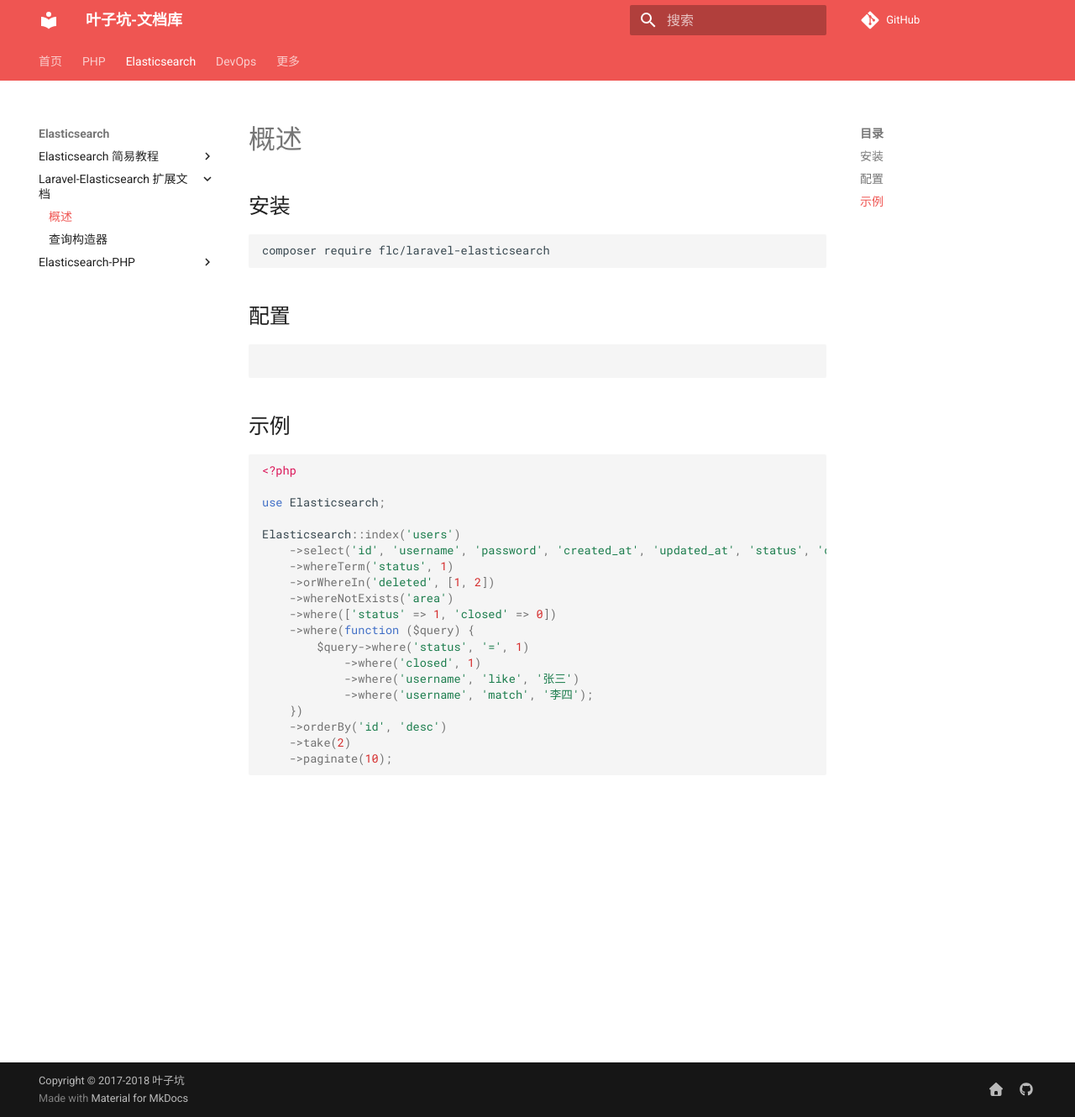
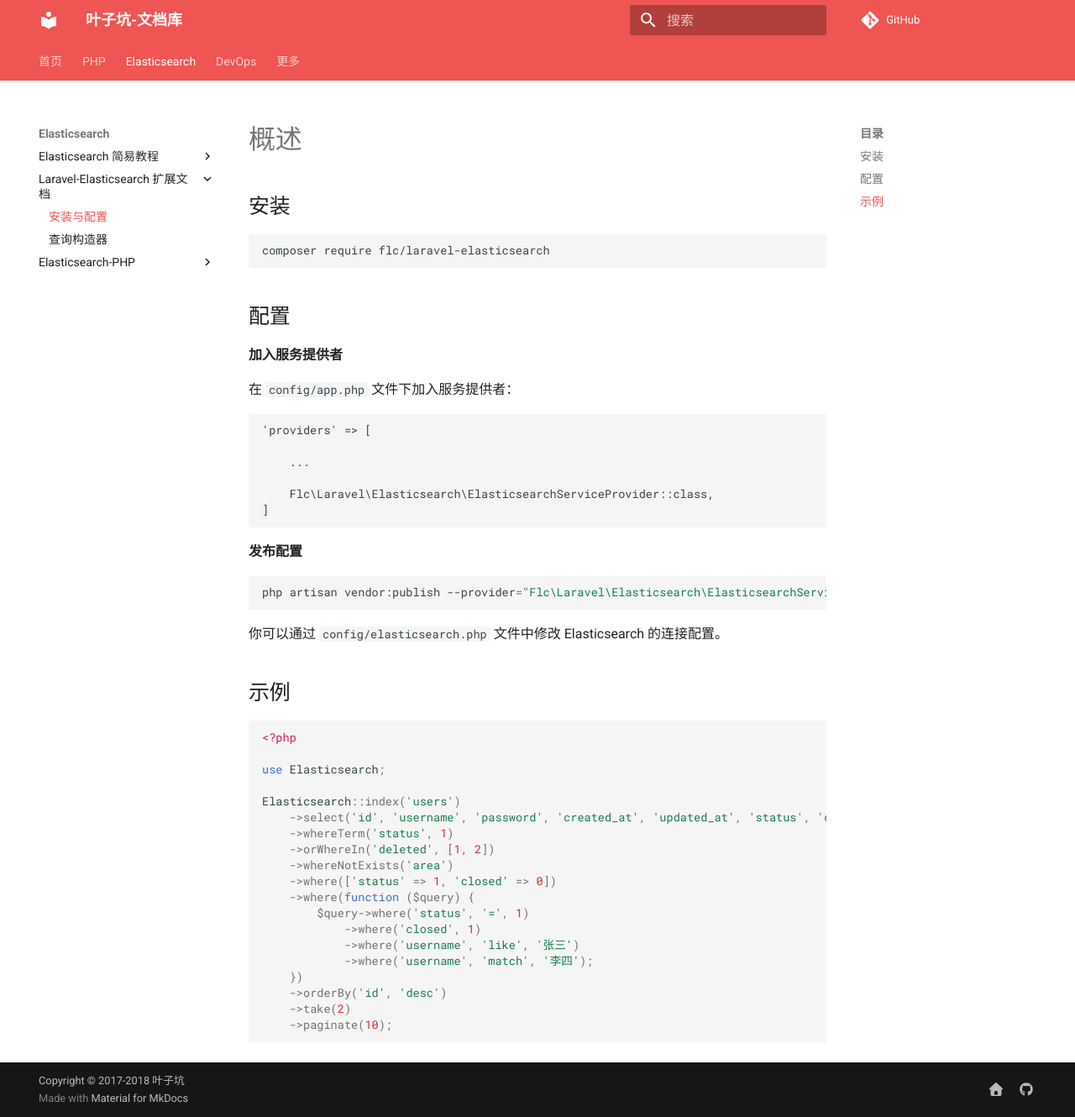
Before and after one commit to flc1125/docs, an MkDocs documentation site: the page built from docs/elasticsearch/laravel-elasticsearch/introduction.md, in a window 1280 px wide and 1330 px high. Shown: the whole window at 84% size. Built offline with MkDocs 1.6.1 and Material for MkDocs 9.7.7, drawn with Linux system fonts in a browser that asks for light colours; comment, search, counter and statistics services are not loaded.

Commit message:
update laravel-elasticsearch document

````diff
--- a/docs/elasticsearch/laravel-elasticsearch/introduction.md
+++ b/docs/elasticsearch/laravel-elasticsearch/introduction.md
@@ -8,9 +8,26 @@
 
 ## 配置
 
+**加入服务提供者**
+
+在 `config/app.php` 文件下加入服务提供者：
+
+```
+'providers' => [
+
+    ...
+
+    Flc\Laravel\Elasticsearch\ElasticsearchServiceProvider::class,
+]
 ```
 
+**发布配置**
+
+```bash
+php artisan vendor:publish --provider="Flc\Laravel\Elasticsearch\ElasticsearchServiceProvider"
 ```
+
+你可以通过 `config/elasticsearch.php` 文件中修改 Elasticsearch 的连接配置。
 
 ## 示例
 
--- a/mkdocs.yml
+++ b/mkdocs.yml
@@ -126,7 +126,7 @@
   - Elasticsearch 简易教程:
     - Elasticsearch 入门: 'elasticsearch/simple/introduction.md'
   - Laravel-Elasticsearch 扩展文档:
-      - 概述: 'elasticsearch/laravel-elasticsearch/introduction.md'
+      - 安装与配置: 'elasticsearch/laravel-elasticsearch/introduction.md'
       - 查询构造器: 'elasticsearch/laravel-elasticsearch/builder.md'
   - Elasticsearch-PHP:
     - 概述: 'elasticsearch/elasticsearch-php/overview.md'
````
Also changed, not shown: docs/elasticsearch/laravel-elasticsearch/builder.md (+2 -2 lines).
